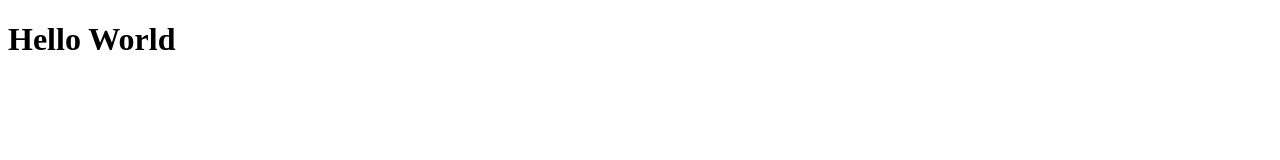
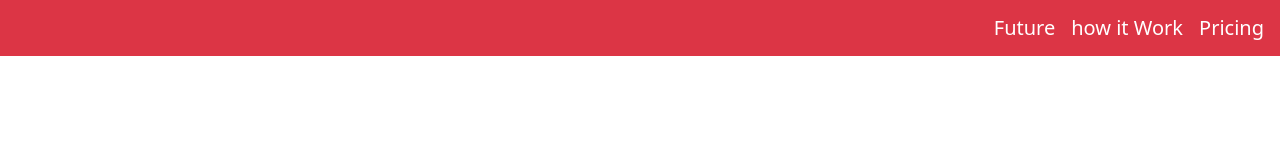
Before and after one commit to qusai122/qusai_victor, a plain HTML site: page index.html in a window 1280 px wide. Drawn offline with nearby package versions, Linux system fonts and the light colour scheme.

Commit message:
first upload

```diff
--- a/index.html
+++ b/index.html
@@ -4,9 +4,17 @@
     <meta charset="UTF-8">
     <meta http-equiv="X-UA-Compatible" content="IE=edge">
     <meta name="viewport" content="width=device-width, initial-scale=1.0">
+    <link href="https://cdn.jsdelivr.net/npm/bootstrap@5.3.0-alpha1/dist/css/bootstrap.min.css" rel="stylesheet">
     <title>Document</title>
 </head>
 <body>
-     <h1> Hello World </h1>
+
+
+    <nav class="navbar fixed-top navbar-light bg-danger d-flex justify-content-end" id="navbar">
+        <a class="navbar-brand text-white here" href="#Future">Future</a>
+        <a class="navbar-brand text-white here" href="#Work">how it Work</a>
+        <a class="navbar-brand text-white here" href="#price">Pricing</a>
+      </nav>
+
 </body>
 </html>
```
